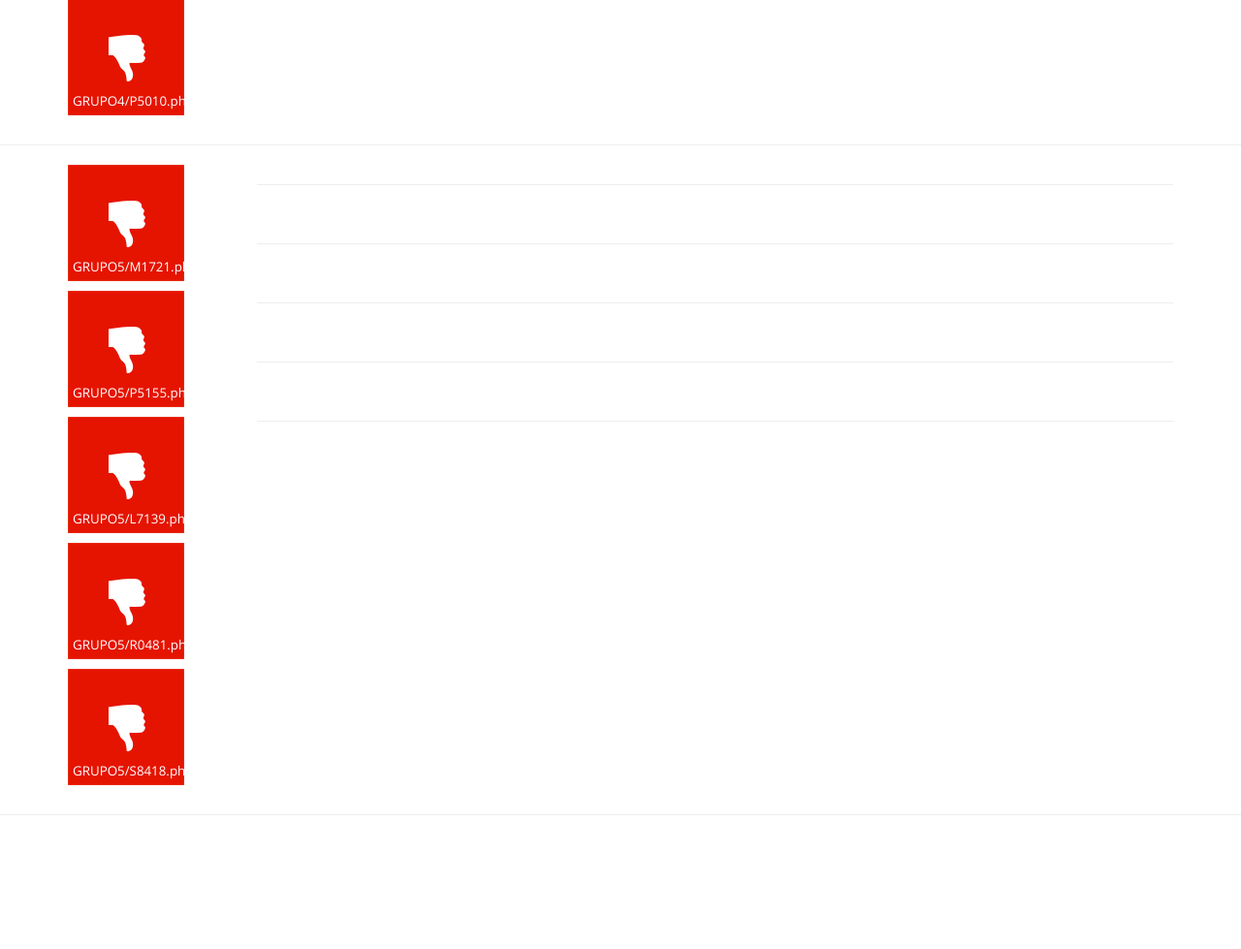
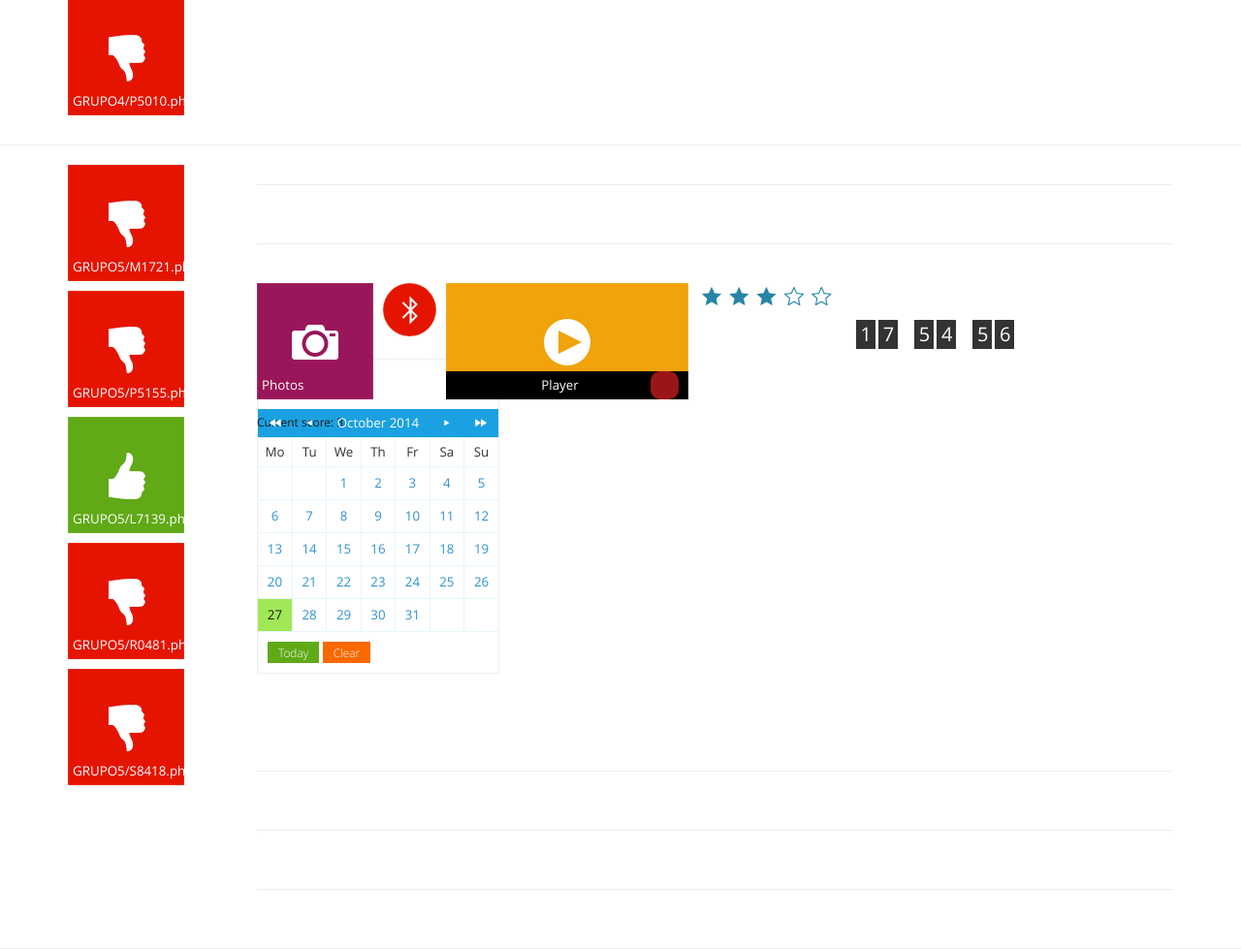
Before and after one commit to fraxito/AlmacenNetbeans, a PHP site: page /inicio.php in a window 1280 px wide. Shown: the part 2614-3593 px from the top of the page at 97% size. Before the commit the page ends 3455 px from the top, so only its background shows below. Run offline with PHP 8.4, Linux system fonts and the light colour scheme.

Commit message:
Javier Lozano

```diff
--- /dev/null
+++ b/Grupo5/L7139.php
@@ -0,0 +1,80 @@
+<?php
+?>
+<div class="row">
+    <div class="col-xs-12" >
+        <div class="tile bg-darkPink">
+            <div class="tile-content icon">
+                <i class="icon-camera"></i>
+            </div>
+            <div class="tile-status">
+                <span class="name">Photos</span>
+            </div>
+        </div>
+        <div class="tile half bg-red" style="border-radius: 50%">
+            <div class="tile-content icon">
+                <i class="icon-bluetooth"></i>
+            </div>
+        </div>
+        <div class="tile double bg-amber">
+    <div class="tile-content icon">
+        <a href="http://www.homerswebpage.com/"><i class="icon-play-alt"></a></i>
+    </div>
+    <div class="brand bg-black">
+        <span class="label fg-white">Player</span>
+        <div class="badge bg-darkRed paused"></div>
+    </div>
+</div>
+<div class="rating">
+
+    <div
+        class="rating"
+        data-role="rating"
+        data-static="false"
+        data-score="3"
+        data-stars="5"
+        data-show-score="true">
+    </div>
+</div>
+        <div class="times" data-role="times" data-alarm="hh:mm:ss"></div>
+
+        <div class="calendar small" data-role="calendar" data-week-start="1"></div>
+    </div>
+</div>
+<br><br><br><br>
+
+<script>
+$(function(){
+    $("#rating_1").rating({
+        static: false,
+        score: 2,
+        stars: 5,
+        showHint: true,
+        hints: ['bad', 'poor', 'regular', 'good', 'gorgeous'],
+        showScore: true,
+    });
+    $("#componennt_id").times().bind('timesalarm', function(){...});
+    $(function(){
+    var cal = $(".calendar").calendar({
+        multiSelect: true,
+        getDates: function(data){
+            var r = "", out = $("#calendar-output").html("");
+            $.each(data, function(i, d){
+                r += d + "<br />";
+            });
+            out.html(r);
+        },
+        click: function(d){
+            var out = $("#calendar-output2").html("");
+            out.html(d);
+        }
+    });
+
+    // Add date
+    cal.calendar('setDate', '2013-7-21');
+    cal.calendar('setDate', '2013-07-2');
+
+    // Remove date
+    cal.calendar('unsetDate', '2013-07-2');
+})
+});
+</script>
--- a/inicio.php
+++ b/inicio.php
@@ -49,7 +49,7 @@ function muestraPagina ($nombre_fichero){
     </head>
     <body class="metro">
 <!--   aqui os dejo un ejemplo de lo que se puede hacer con http://metroui.org.ua/
-        hay más ejemplos en http://metroui.org.ua/examples.html-->
+        hay más ejemplos en http://metroui.org.ua/examples.html -->
 
 <!--        <br>
          <div class="row">
```
